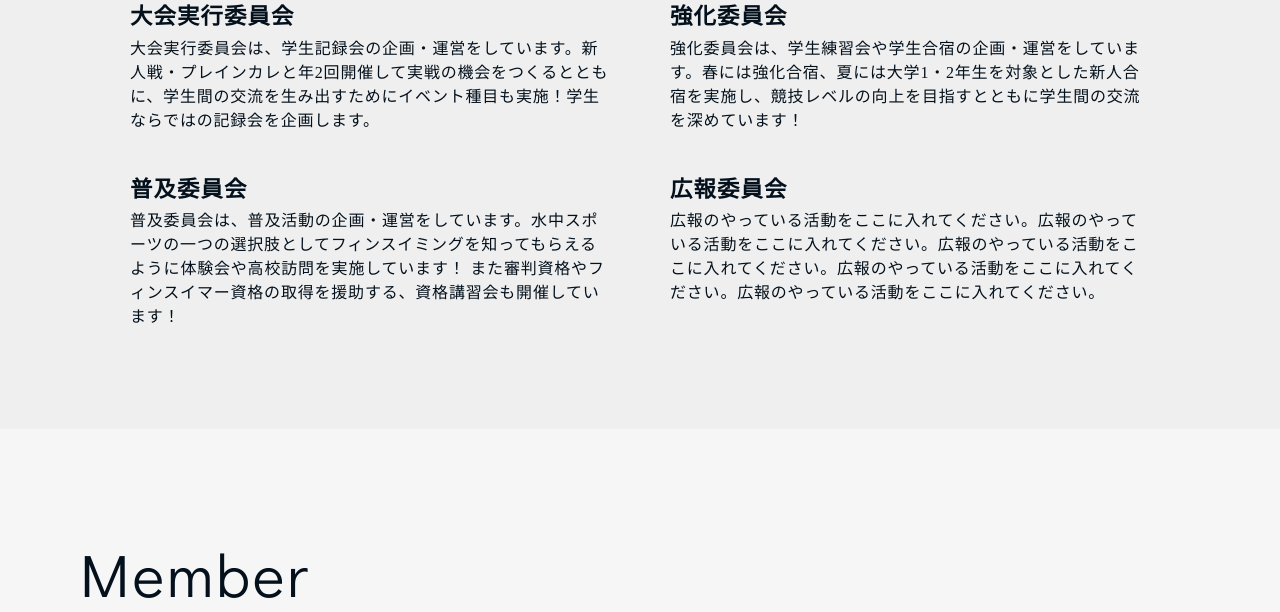
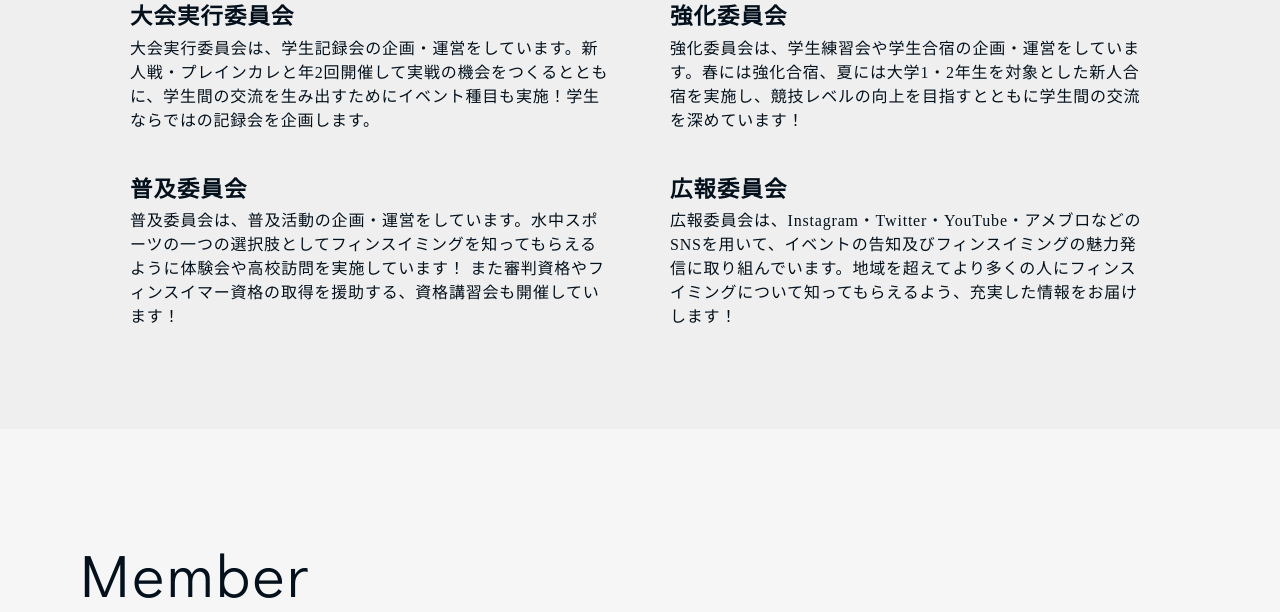
Before and after one commit to jfsa-finsimming/jfsa_site, a Django app: page /about/jfsa/ in a window 1280 px wide. Shown: the part 2125-2737 px from the top of the page. Run offline with Django 3.2, Linux system fonts and the light colour scheme; data that the repository does not hold is empty; style sheets or scripts are compiled from the project's sources; some libraries are stand-ins or nearby versions.

Commit message:
fix part7

```diff
--- a/app/templates/app/about-fin.html
+++ b/app/templates/app/about-fin.html
@@ -20,7 +20,7 @@
   <div class="page-discription-p">
     <p class="page-discription-p__title">学生フィンを盛り上げよう</p>
     <div class="page-discription-p__ja">
-      学生記録会は、企画から運営まで全て学生が行う、学生のための記録会です。新人戦・プレインカレと題して年間２回開催され、他大学の選手たちと競い合います。独自のルールに則って行われるため、フィンスイミングを始めたばかりの方も参加しやすい記録会となっています。さらに、他大学との交流を目的としたイベントレースも実施しており、学生全体でより一層の一体感を創り上げます。<img src="https://res.cloudinary.com/hzvuiry8d/image/upload/v1646376699/jfsa_site_main/diagonal-line2_khdecj.png" alt="img" class="page-discription-p__bottom">
+      フィンスイミングとは、フィンという足ひれを装着して泳ぎ、その速さを競う競技です。フィンの力を使うことで爆発的な推進力を生みだし、50mを13秒台で泳いでしまうことから、「水中最速競技」とも呼ばれています。ヨーロッパを中心に人気が高く、第二のオリンピックと呼ばれる「World Games」の正式競技となっています。<img src="https://res.cloudinary.com/hzvuiry8d/image/upload/v1646376699/jfsa_site_main/diagonal-line2_khdecj.png" alt="img" class="page-discription-p__bottom">
     </div>
   </div>
 </section>
--- a/app/templates/app/about-jfsa.html
+++ b/app/templates/app/about-jfsa.html
@@ -61,7 +61,7 @@
       <div class="committee-text-elem">
         <p class="committee-text-elem__name">広報委員会</p>
         <p class="committee-text-elem__detail">
-          広報のやっている活動をここに入れてください。広報のやっている活動をここに入れてください。広報のやっている活動をここに入れてください。広報のやっている活動をここに入れてください。広報のやっている活動をここに入れてください。
+          広報委員会は、Instagram・Twitter・YouTube・アメブロなどのSNSを用いて、イベントの告知及びフィンスイミングの魅力発信に取り組んでいます。地域を超えてより多くの人にフィンスイミングについて知ってもらえるよう、充実した情報をお届けします！
         </p>
       </div>
     </div>
```
